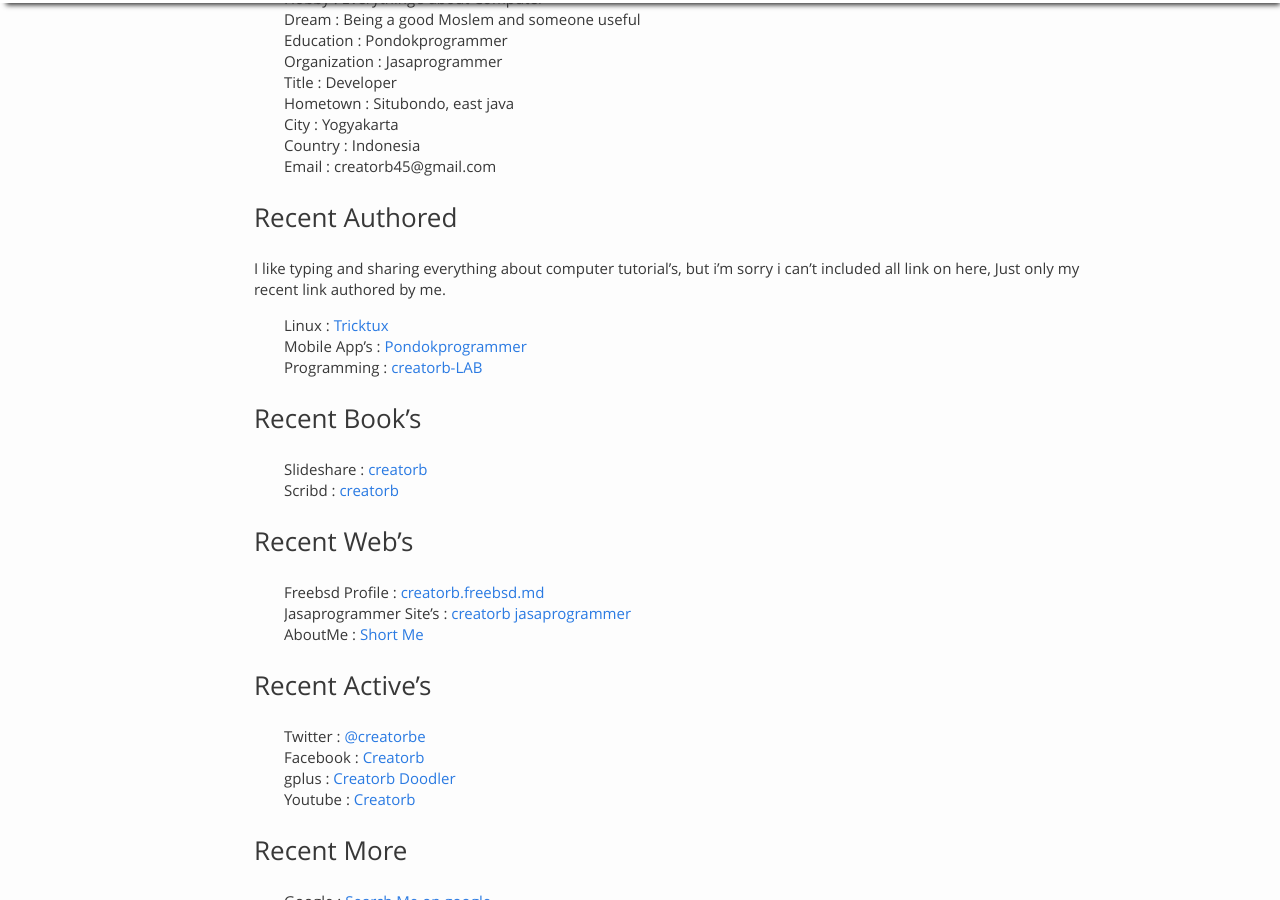
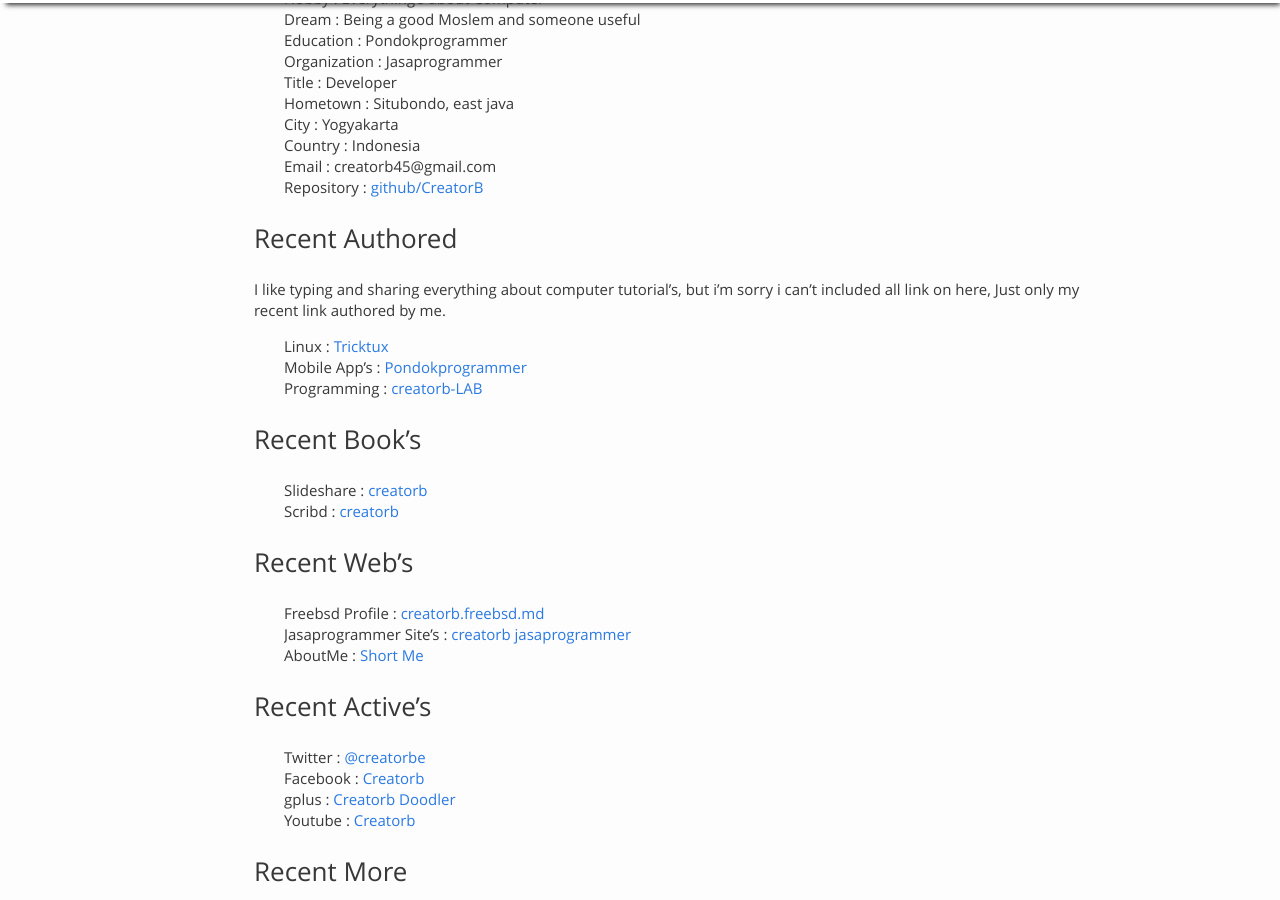
Before and after one commit to CreatorB/creatorb.github.io, a Jekyll site: the page built from _posts/2015-03-16-about-creatorb.markdown, in a window 1280 px wide and 900 px high, scrolled down 500 px. Built offline with Jekyll 4.4.1, drawn with Linux system fonts in a browser that asks for light colours; comment, search, counter and statistics services are not loaded.

Commit message:
include repo

```diff
--- a/_posts/2015-03-16-about-creatorb.markdown
+++ b/_posts/2015-03-16-about-creatorb.markdown
@@ -26,7 +26,7 @@
 * City		: Yogyakarta
 * Country 	: Indonesia
 * Email		: creatorb45@gmail.com
-
+* Repository	: [github/CreatorB](https://github.com/CreatorB){:target="_blank"}
 
 ###Recent Authored
 I like typing and sharing everything about computer tutorial's, but i'm sorry i can't included all link on here, Just only my recent link authored by me.
```
